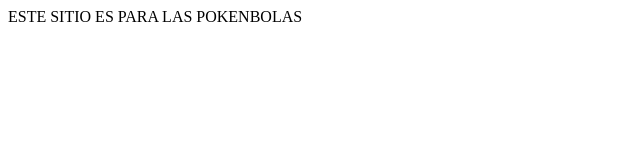
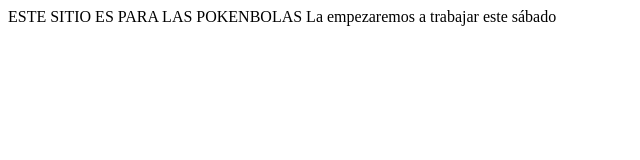
Before and after one commit to ElDankrais/DesarrolloWeb-2023-2, a plain HTML site: page index.html in a window 1280 px wide. Shown: the whole page, without its empty margins (0-640 px from the left). Drawn offline with Linux system fonts and the light colour scheme.

Commit message:
Inicio de Página

```diff
--- a/index.html
+++ b/index.html
@@ -8,5 +8,6 @@
 </head>
 <body>
     ESTE SITIO ES PARA LAS POKENBOLAS
+    La empezaremos a trabajar este sábado
 </body>
 </html>
```
